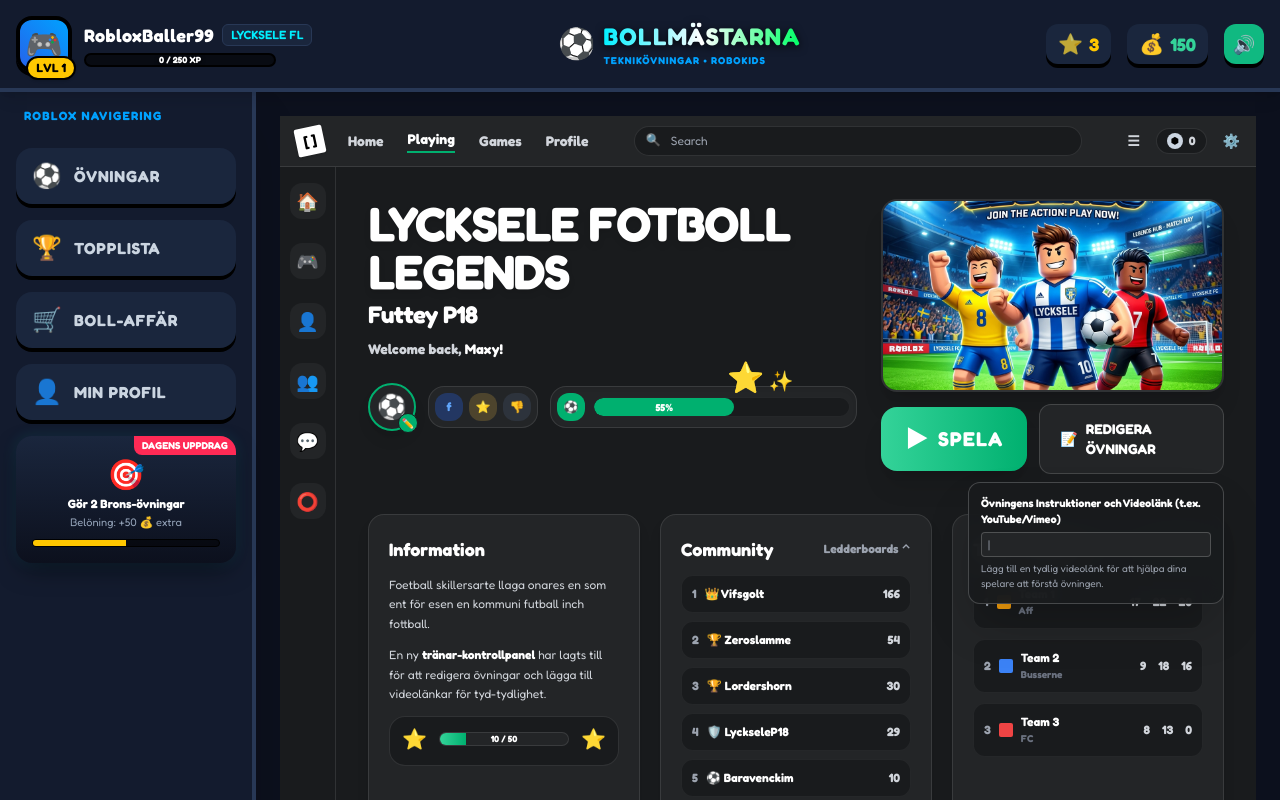
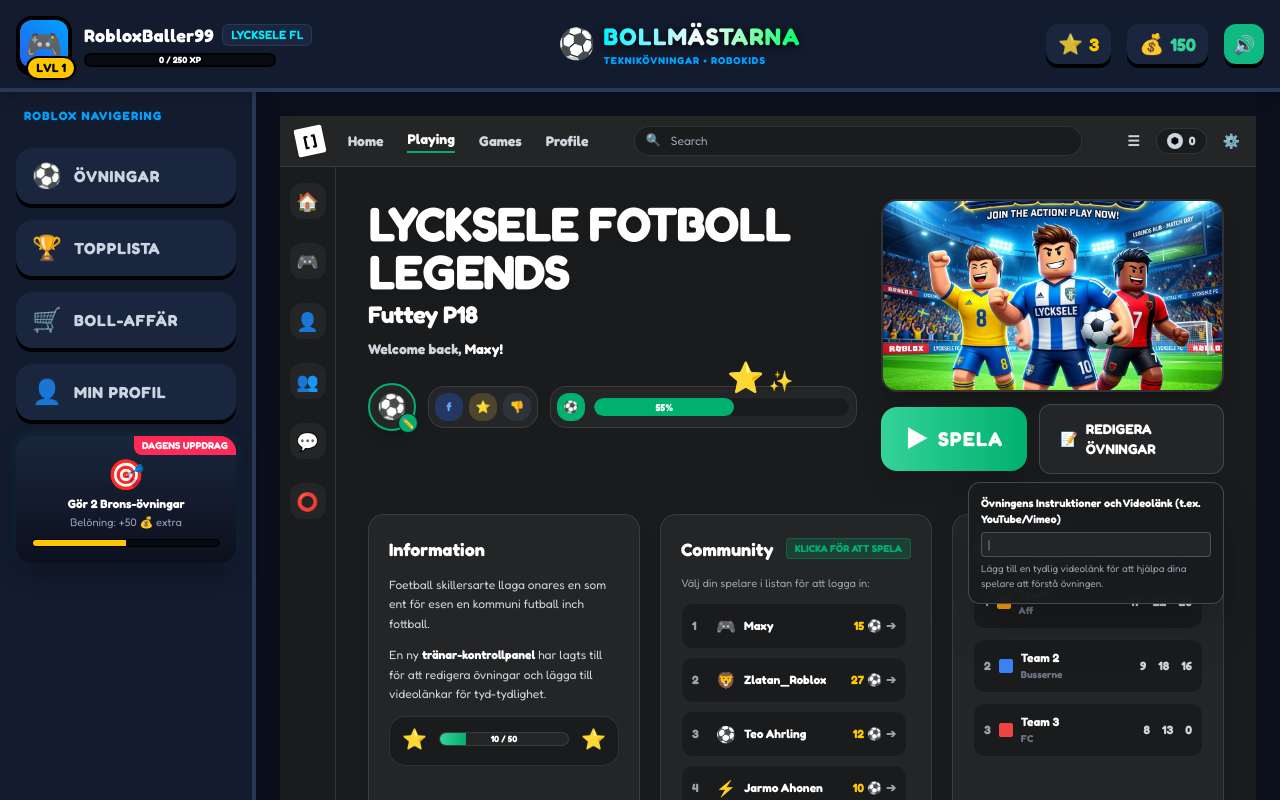
Before and after one commit to andresulloa84/P18-LIF-Legends, a Next.js app: page /hub in a window 1280 px wide. Shown: the top 800 px of the page. Built offline with nearby package versions, Linux system fonts and the light colour scheme.

Commit message:
feat: ultra-clean Roblox poster landing page and Community player list selection in Roblox Hub

```diff
--- a/src/app/hub/page.tsx
+++ b/src/app/hub/page.tsx
@@ -2,18 +2,28 @@
 
 import React, { useState } from 'react';
 import Link from 'next/link';
-import UserSelectionModal from '@/components/UserSelectionModal';
+import UserSelectionModal, { SQUAD_PLAYERS, SquadPlayer } from '@/components/UserSelectionModal';
 
 export default function RobloxGameHubPage() {
   const [isUserModalOpen, setIsUserModalOpen] = useState(false);
+  const [selectedPlayerForLogin, setSelectedPlayerForLogin] = useState<SquadPlayer | null>(null);
   const [activePlayerName] = useState('Maxy');
+
+  const handlePlayerClick = (player: SquadPlayer) => {
+    setSelectedPlayerForLogin(player);
+    setIsUserModalOpen(true);
+  };
+
+  const handleOpenGeneralModal = () => {
+    setSelectedPlayerForLogin(null);
+    setIsUserModalOpen(true);
+  };
 
   return (
     <div className="min-h-screen bg-[#191b1d] text-white flex flex-col font-sans select-none overflow-x-hidden">
 
-      {/* 1. TOP ROBLOX APP NAV BAR (Matching Image 2) */}
+      {/* 1. TOP ROBLOX APP NAV BAR (Exact replica of attached screenshot) */}
       <header className="bg-[#232527] border-b border-white/10 px-4 py-2.5 flex items-center justify-between z-30">
-        {/* Left: Roblox Logo & Navigation Links */}
         <div className="flex items-center space-x-6">
           <div className="w-7 h-7 bg-white text-black font-black flex items-center justify-center rounded-sm text-sm transform -rotate-12 shadow">
             [ ]
@@ -26,7 +36,6 @@
           </nav>
         </div>
 
-        {/* Center: Pill Search Bar */}
         <div className="flex-1 max-w-md mx-4">
           <div className="relative">
             <input
@@ -38,7 +47,6 @@
           </div>
         </div>
 
-        {/* Right: Menu icon, Robux Balance, Settings */}
         <div className="flex items-center space-x-4 text-sm font-bold text-gray-300">
           <button className="hover:text-white">☰</button>
           <div className="flex items-center space-x-1.5 bg-[#191b1d] border border-white/10 px-2.5 py-1 rounded-full text-xs font-black">
@@ -54,7 +62,7 @@
       {/* 2. MAIN CONTAINER WITH LEFT SIDEBAR AND GAME PAGE CONTENT */}
       <div className="flex-1 flex overflow-hidden">
 
-        {/* Left Sidebar Column (Matching Image 2) */}
+        {/* Left Icon Column Sidebar */}
         <aside className="w-14 bg-[#191b1d] border-r border-white/10 flex flex-col items-center py-4 space-y-6 shrink-0 z-20">
           <Link href="/" title="Home" className="w-9 h-9 rounded-xl bg-[#232527] flex items-center justify-center text-lg hover:bg-[#00b06f]/20 hover:text-[#00b06f] transition-colors">
             🏠
@@ -62,7 +70,7 @@
           <Link href="/ovningar" title="Games" className="w-9 h-9 rounded-xl bg-[#232527] flex items-center justify-center text-lg hover:bg-[#00b06f]/20 hover:text-[#00b06f] transition-colors">
             🎮
           </Link>
-          <Link href="/profil" title="People / Friends" className="w-9 h-9 rounded-xl bg-[#232527] flex items-center justify-center text-lg hover:bg-[#00b06f]/20 hover:text-[#00b06f] transition-colors">
+          <Link href="/profil" title="Profile" className="w-9 h-9 rounded-xl bg-[#232527] flex items-center justify-center text-lg hover:bg-[#00b06f]/20 hover:text-[#00b06f] transition-colors">
             👤
           </Link>
           <Link href="/topplista" title="Groups" className="w-9 h-9 rounded-xl bg-[#232527] flex items-center justify-center text-lg hover:bg-[#00b06f]/20 hover:text-[#00b06f] transition-colors">
@@ -76,7 +84,7 @@
           </button>
         </aside>
 
-        {/* Main Content Area (Matching Image 2 Layout) */}
+        {/* Main Content Area (Matching Screenshot Layout) */}
         <main className="flex-1 p-4 md:p-8 overflow-y-auto max-w-6xl mx-auto w-full space-y-6">
 
           {/* Top Hero Section: Game Titles, Social Pills, 16:9 Pitch Banner & SPELA Button */}
@@ -96,20 +104,18 @@
                 </p>
               </div>
 
-              {/* Avatar Social Row & 55% Green XP Pill (Exact Match to Image 2) */}
+              {/* Avatar Social Row & 55% Green XP Pill */}
               <div className="relative pt-2">
-                {/* Cartoon Stars Decorative Elements */}
                 <div className="absolute -top-4 right-16 pointer-events-none hidden sm:block">
                   <span className="text-3xl animate-bounce">⭐</span>
                   <span className="text-xl ml-1">✨</span>
                 </div>
 
                 <div className="flex flex-wrap items-center gap-2 sm:gap-3">
-                  {/* Soccer Ball Avatar Circle with Edit Pencil Icon */}
                   <div className="relative w-12 h-12 rounded-full border-2 border-[#00b06f] bg-[#232527] p-1 shrink-0 flex items-center justify-center shadow-lg">
                     <span className="text-2xl">⚽</span>
                     <button
-                      onClick={() => setIsUserModalOpen(true)}
+                      onClick={handleOpenGeneralModal}
                       title="Byt Spelare"
                       className="absolute -bottom-1 -right-1 w-5 h-5 rounded-full bg-[#00b06f] text-white flex items-center justify-center text-[10px] border border-[#191b1d]"
                     >
@@ -117,7 +123,6 @@
                     </button>
                   </div>
 
-                  {/* Social Action Icon Pills */}
                   <div className="flex items-center gap-1.5 bg-[#232527] p-1.5 rounded-2xl border border-white/10">
                     <button className="p-1.5 rounded-xl bg-blue-600/30 text-blue-400 font-black text-xs w-7 h-7 flex items-center justify-center">
                       f
@@ -130,7 +135,6 @@
                     </button>
                   </div>
 
-                  {/* 55% Green XP Pill Progress Bar */}
                   <div className="flex-1 min-w-[180px] bg-[#232527] border border-white/10 rounded-2xl p-1.5 flex items-center gap-2 shadow-inner">
                     <div className="w-7 h-7 rounded-xl bg-[#00b06f] flex items-center justify-center text-white text-xs font-black shrink-0">
                       ⚽
@@ -150,7 +154,6 @@
 
             {/* Right Column: 16:9 Pitch Banner & SPELA Button */}
             <div className="lg:col-span-5 flex flex-col items-center">
-              {/* 16:9 Pitch Stadium Banner */}
               <div className="w-full aspect-video relative rounded-2xl overflow-hidden border-2 border-white/10 shadow-xl group">
                 <img
                   src="/roblox-banner.png"
@@ -159,18 +162,15 @@
                 />
               </div>
 
-              {/* Action Buttons & Tooltip Callout */}
               <div className="w-full mt-3 flex flex-col sm:flex-row items-center gap-3 relative">
-                {/* Massive Green SPELA Button (Matching Image 2) */}
                 <button
-                  onClick={() => setIsUserModalOpen(true)}
+                  onClick={handleOpenGeneralModal}
                   className="w-full sm:flex-1 py-4 px-6 bg-gradient-to-r from-emerald-400 to-[#00b06f] hover:brightness-110 text-white border-3 border-black rounded-2xl flex items-center justify-center gap-2 text-xl font-black tracking-wider uppercase shadow-xl transition-transform active:scale-95"
                 >
                   <span className="text-2xl">▶</span>
                   <span>SPELA</span>
                 </button>
 
-                {/* REDIGERA ÖVNINGAR Button */}
                 <div className="w-full sm:w-auto relative">
                   <Link
                     href="/tranare"
@@ -180,7 +180,6 @@
                     <span>REDIGERA ÖVNINGAR</span>
                   </Link>
 
-                  {/* Tooltip callout bubble (Exact matching text from Image 2) */}
                   <div className="hidden md:block absolute top-full right-0 mt-2 w-64 bg-[#191b1d]/95 backdrop-blur-md p-3 rounded-xl border border-white/20 text-[11px] text-gray-300 shadow-2xl z-20">
                     <p className="font-bold text-white mb-1">
                       Övningens Instruktioner och Videolänk (t.ex. YouTube/Vimeo)
@@ -198,7 +197,7 @@
 
           </div>
 
-          {/* 3. THREE-COLUMN BOTTOM INFORMATION & COMMUNITY GRID (Exact Match to Image 2) */}
+          {/* 3. THREE-COLUMN BOTTOM INFORMATION & COMMUNITY GRID */}
           <div className="grid grid-cols-1 md:grid-cols-3 gap-5 pt-4">
 
             {/* Column 1: Information */}
@@ -211,7 +210,6 @@
                 En ny <strong className="text-white">tränar-kontrollpanel</strong> har lagts till för att redigera övningar och lägga till videolänkar för tyd-tydlighet.
               </p>
 
-              {/* Star Progress Bar Pill (10/50 ⭐) */}
               <div className="pt-2 bg-[#191b1d] p-3 rounded-2xl border border-white/10 flex items-center space-x-3">
                 <span className="text-xl">⭐</span>
                 <div className="flex-1">
@@ -226,57 +224,38 @@
               </div>
             </div>
 
-            {/* Column 2: Community / Ledderboards (Exact values from Image 2) */}
+            {/* Column 2: Community (Full Squad Players List - Click to Login & Play!) */}
             <div className="bg-[#232527] border border-white/10 rounded-2xl p-5 shadow-lg space-y-3">
               <div className="flex items-center justify-between">
                 <h3 className="text-lg font-black text-white">Community</h3>
-                <span className="text-xs font-bold text-gray-400">Ledderboards ⌃</span>
+                <span className="text-[10px] font-black text-[#00b06f] bg-[#00b06f]/20 px-2 py-0.5 rounded border border-[#00b06f]/30">
+                  KLICKA FÖR ATT SPELA
+                </span>
               </div>
+              <p className="text-[11px] text-gray-400">Välj din spelare i listan för att logga in:</p>
 
-              <div className="space-y-2 text-xs font-bold">
-                <div className="flex items-center justify-between bg-[#191b1d] p-2.5 rounded-xl border border-white/5">
-                  <span className="text-white flex items-center gap-2">
-                    <span className="text-gray-400 font-black">1</span>
-                    <span>👑 Vifsgolt</span>
-                  </span>
-                  <span className="text-gray-300 font-black">166</span>
-                </div>
-
-                <div className="flex items-center justify-between bg-[#191b1d] p-2.5 rounded-xl border border-white/5">
-                  <span className="text-white flex items-center gap-2">
-                    <span className="text-gray-400 font-black">2</span>
-                    <span>🏆 Zeroslamme</span>
-                  </span>
-                  <span className="text-gray-300 font-black">54</span>
-                </div>
-
-                <div className="flex items-center justify-between bg-[#191b1d] p-2.5 rounded-xl border border-white/5">
-                  <span className="text-white flex items-center gap-2">
-                    <span className="text-gray-400 font-black">3</span>
-                    <span>🏆 Lordershorn</span>
-                  </span>
-                  <span className="text-gray-300 font-black">30</span>
-                </div>
-
-                <div className="flex items-center justify-between bg-[#191b1d] p-2.5 rounded-xl border border-white/5">
-                  <span className="text-white flex items-center gap-2">
-                    <span className="text-gray-400 font-black">4</span>
-                    <span>🛡️ LyckseleP18</span>
-                  </span>
-                  <span className="text-gray-300 font-black">29</span>
-                </div>
-
-                <div className="flex items-center justify-between bg-[#191b1d] p-2.5 rounded-xl border border-white/5">
-                  <span className="text-white flex items-center gap-2">
-                    <span className="text-gray-400 font-black">5</span>
-                    <span>⚽ Baravenckim</span>
-                  </span>
-                  <span className="text-gray-300 font-black">10</span>
-                </div>
+              <div className="space-y-2 text-xs font-bold max-h-64 overflow-y-auto pr-1">
+                {SQUAD_PLAYERS.map((player, idx) => (
+                  <button
+                    key={player.id}
+                    onClick={() => handlePlayerClick(player)}
+                    className="w-full flex items-center justify-between bg-[#191b1d] p-2.5 rounded-xl border border-white/5 hover:border-[#00b06f] hover:bg-black/60 transition-all text-left group"
+                  >
+                    <span className="text-white flex items-center gap-2 truncate">
+                      <span className="text-gray-400 font-black w-4">{idx + 1}</span>
+                      <span className="text-base">{player.avatar}</span>
+                      <span className="group-hover:text-[#00b06f] transition-colors">{player.name}</span>
+                    </span>
+                    <span className="text-robloxGold font-black text-xs shrink-0 flex items-center space-x-1">
+                      <span>{player.balls} ⚽</span>
+                      <span className="text-gray-400 group-hover:text-white">➔</span>
+                    </span>
+                  </button>
+                ))}
               </div>
             </div>
 
-            {/* Column 3: Team statiss (Exact values from Image 2) */}
+            {/* Column 3: Team statiss */}
             <div className="bg-[#232527] border border-white/10 rounded-2xl p-5 shadow-lg space-y-3">
               <div className="flex items-center justify-between">
                 <h3 className="text-lg font-black text-white">Team statiss</h3>
@@ -336,7 +315,7 @@
 
           </div>
 
-          {/* Bottom App Client Footer (Matching Image 2) */}
+          {/* Bottom App Client Footer */}
           <div className="flex items-center justify-between text-xs font-bold text-gray-500 pt-4 border-t border-white/10">
             <div className="flex items-center space-x-6">
               <span>Friome</span>
@@ -355,6 +334,7 @@
       <UserSelectionModal
         isOpen={isUserModalOpen}
         onClose={() => setIsUserModalOpen(false)}
+        initialPlayer={selectedPlayerForLogin}
       />
     </div>
   );
--- a/src/app/page.tsx
+++ b/src/app/page.tsx
@@ -5,44 +5,27 @@
 
 export default function LandingPage() {
   return (
-    <div className="relative min-h-screen w-full bg-black flex flex-col items-center justify-between p-6 md:p-12 overflow-hidden select-none font-sans">
-      {/* 1. Full-Screen Background Image (landing-poster.jpg) */}
+    <Link
+      href="/hub"
+      className="relative min-h-screen w-full bg-black flex flex-col items-center justify-end p-6 md:p-12 overflow-hidden select-none cursor-pointer group"
+    >
+      {/* 1. Ultra-Clean Full-Screen Background Image (landing-poster.jpg) */}
       <div className="absolute inset-0 z-0">
         <img
           src="/landing-poster.jpg"
-          alt="Lycksele Fotboll Legends Landing Poster"
-          className="w-full h-full object-cover object-center"
+          alt="Lycksele Fotboll Legends Roblox Poster"
+          className="w-full h-full object-cover object-center group-hover:scale-105 transition-transform duration-700"
         />
-        {/* Subtle vignette for readability of title and button */}
-        <div className="absolute inset-0 bg-gradient-to-b from-black/50 via-transparent to-black/70 pointer-events-none" />
+        <div className="absolute inset-0 bg-gradient-to-t from-black/60 via-transparent to-transparent pointer-events-none" />
       </div>
 
-      {/* 2. Game Logo Overlay at the Top */}
-      <div className="relative z-10 text-center max-w-4xl pt-4">
-        <h1 className="text-4xl sm:text-6xl md:text-7xl lg:text-8xl font-black tracking-wider text-transparent bg-clip-text bg-gradient-to-b from-yellow-200 via-robloxGold to-amber-500 drop-shadow-[0_6px_12px_rgba(0,0,0,1)] uppercase">
-          LYCKSELE FOTBOLL
-        </h1>
-        <h2 className="text-3xl sm:text-5xl md:text-6xl lg:text-7xl font-black tracking-widest text-transparent bg-clip-text bg-gradient-to-b from-cyan-200 via-robloxCyan to-blue-500 drop-shadow-[0_6px_12px_rgba(0,0,0,1)] uppercase -mt-2">
-          LEGENDS
-        </h2>
-
-        <div className="mt-3 inline-block bg-black/70 backdrop-blur-sm border-2 border-white/20 px-6 py-2 rounded-full shadow-2xl">
-          <span className="text-sm md:text-xl font-black text-white tracking-widest uppercase">
-            JOIN THE ACTION! PLAY NOW!
-          </span>
+      {/* 2. Clean Subtle SPELA Button at the Bottom */}
+      <div className="relative z-10 w-full max-w-md pb-6 text-center">
+        <div className="w-full roblox-btn-green py-5 text-2xl md:text-3xl font-black tracking-wider uppercase flex items-center justify-center space-x-3 shadow-roblox-glow group-hover:brightness-110 transition-all">
+          <span>SPELA NU!</span>
+          <span className="text-3xl group-hover:translate-x-2 transition-transform">⚽</span>
         </div>
       </div>
-
-      {/* 3. Big Green Glowing SPELA NU! Button at the Bottom */}
-      <div className="relative z-10 w-full max-w-md pb-6 text-center">
-        <Link
-          href="/hub"
-          className="w-full roblox-btn-green py-5 text-2xl md:text-4xl font-black tracking-wider uppercase flex items-center justify-center space-x-3 shadow-roblox-glow group transform hover:scale-105 active:scale-95 transition-all"
-        >
-          <span>SPELA NU!</span>
-          <span className="text-3xl md:text-4xl group-hover:translate-x-2 transition-transform">⚽</span>
-        </Link>
-      </div>
-    </div>
+    </Link>
   );
 }
--- a/src/components/UserSelectionModal.tsx
+++ b/src/components/UserSelectionModal.tsx
@@ -1,6 +1,6 @@
 'use client';
 
-import React, { useState } from 'react';
+import React, { useState, useEffect } from 'react';
 import { useRouter } from 'next/navigation';
 import { useGame } from '@/context/GameContext';
 
@@ -12,7 +12,7 @@
   balls: number;
 }
 
-const SQUAD_PLAYERS: SquadPlayer[] = [
+export const SQUAD_PLAYERS: SquadPlayer[] = [
   { id: 'maxy', name: 'Maxy', username: 'Maxy', avatar: '🎮', balls: 15 },
   { id: 'zlatan', name: 'Zlatan_Roblox', username: 'Zlatan_Roblox', avatar: '🦁', balls: 27 },
   { id: 'teo', name: 'Teo Ahrling', username: 'Teo', avatar: '⚽', balls: 12 },
@@ -26,17 +26,28 @@
 interface UserSelectionModalProps {
   isOpen: boolean;
   onClose: () => void;
+  initialPlayer?: SquadPlayer | null;
 }
 
-export default function UserSelectionModal({ isOpen, onClose }: UserSelectionModalProps) {
+export default function UserSelectionModal({
+  isOpen,
+  onClose,
+  initialPlayer = null,
+}: UserSelectionModalProps) {
   const router = useRouter();
   const { stats } = useGame();
 
-  const [selectedPlayer, setSelectedPlayer] = useState<SquadPlayer | null>(null);
+  const [selectedPlayer, setSelectedPlayer] = useState<SquadPlayer | null>(initialPlayer);
   const [passwordInput, setPasswordInput] = useState('');
   const [newPasswordInput, setNewPasswordInput] = useState('');
   const [isChangingPassword, setIsChangingPassword] = useState(false);
   const [errorMessage, setErrorMessage] = useState('');
+
+  useEffect(() => {
+    if (initialPlayer) {
+      setSelectedPlayer(initialPlayer);
+    }
+  }, [initialPlayer]);
 
   if (!isOpen) return null;
 
@@ -57,15 +68,13 @@
 
     if (passwordInput.toUpperCase() === storedPass.toUpperCase()) {
       if (storedPass === 'LIF18' && !isChangingPassword) {
-        // Offer optional password change on first login
         setIsChangingPassword(true);
         setErrorMessage('');
       } else {
-        // Successful login
         if (newPasswordInput.trim()) {
           localStorage.setItem(`pass_${selectedPlayer.id}`, newPasswordInput.trim());
         }
-        alert(`🎮 Välkommen ${selectedPlayer.name}! Du är nu inloggad.`);
+        alert(`🎮 Välkommen ${selectedPlayer.name}! Du loggades in.`);
         onClose();
         router.push('/ovningar');
       }
@@ -97,7 +106,7 @@
           </p>
         </div>
 
-        {/* Player Selection Grid */}
+        {/* Player Selection Grid or Password Form */}
         {!selectedPlayer ? (
           <div className="grid grid-cols-2 sm:grid-cols-4 gap-3 mb-4">
             {SQUAD_PLAYERS.map((p) => (
@@ -115,7 +124,6 @@
             ))}
           </div>
         ) : (
-          /* Password Form for Selected Player */
           <div className="bg-robloxCard border-3 border-black rounded-2xl p-5 text-center">
 
             <div className="flex items-center justify-center space-x-3 mb-4">
@@ -158,7 +166,6 @@
                 </p>
               </div>
 
-              {/* Password Change Option on First Login */}
               {isChangingPassword && (
                 <div className="bg-robloxNavy/80 border-2 border-robloxGold p-3 rounded-xl">
                   <label className="text-xs font-black text-robloxGold block mb-1 uppercase">
@@ -181,7 +188,7 @@
                 type="submit"
                 className="w-full roblox-btn-green py-3 text-base font-black uppercase tracking-wider shadow-roblox-glow"
               >
-                {isChangingPassword ? 'SPARA & FORTSÄTT TO GAME! ⚽' : 'LOGGA IN & SPELA! ➔'}
+                {isChangingPassword ? 'SPARA & GÅ TILL ÖVNINGAR! ⚽' : 'LOGGA IN & SPELA! ➔'}
               </button>
             </form>
 
```
